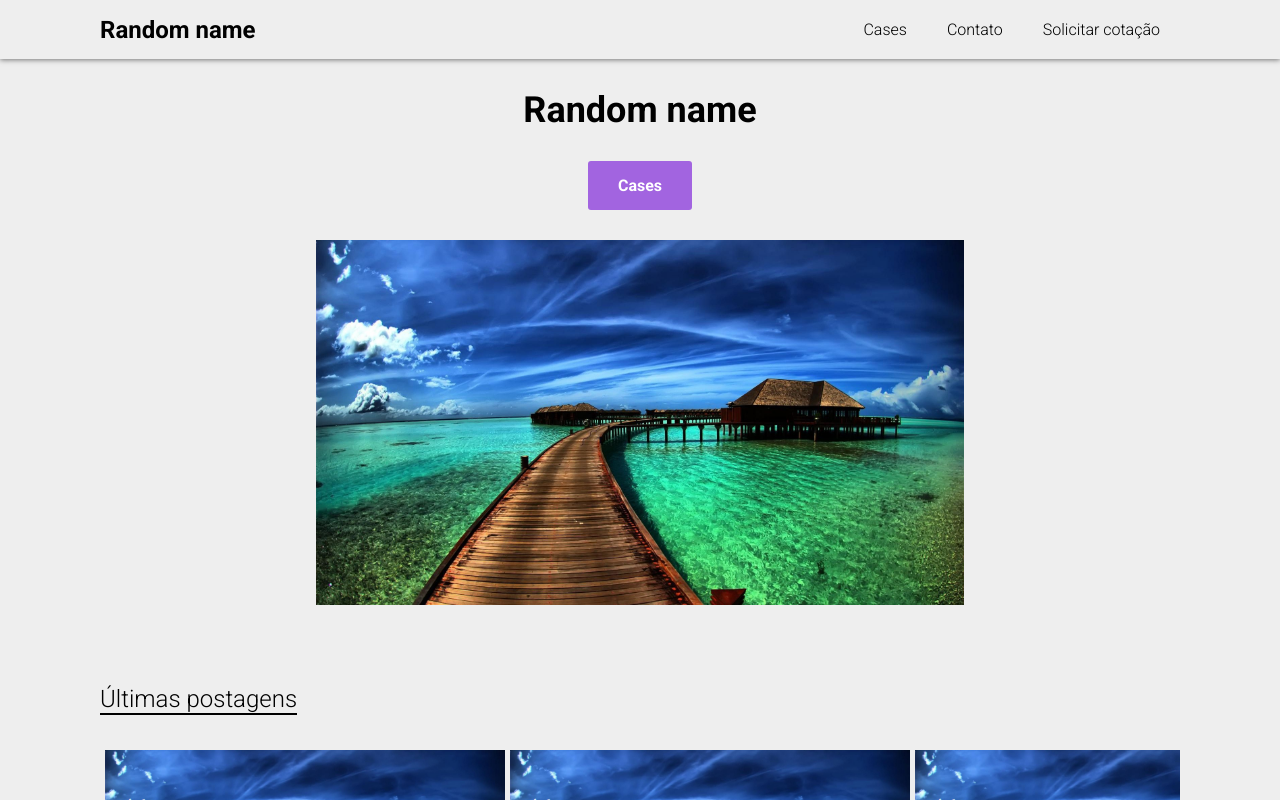
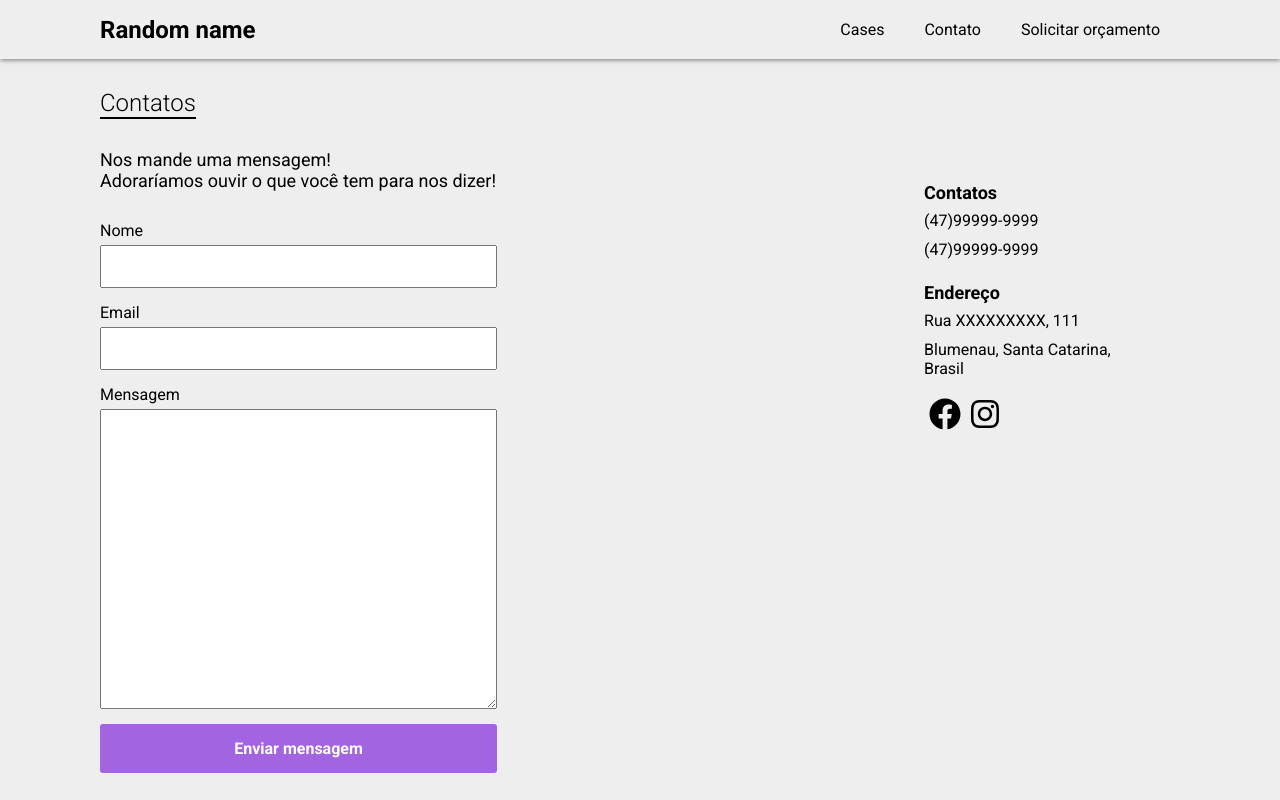
Before and after one commit to Vanfarock/ArchitectureSite, a React (Create React App) app: page /contacts in a window 1280 px wide. Shown: the top 800 px of the page. Built offline with nearby package versions, Linux system fonts and the light colour scheme; the HTML template or start-up script is replaced by a standard one.

Commit message:
Finished sketch of cases and contacts page

```diff
--- a/src/App.js
+++ b/src/App.js
@@ -3,16 +3,31 @@ import { fas } from '@fortawesome/free-solid-svg-icons';
 import { fab } from '@fortawesome/free-brands-svg-icons';
 import { ThemeProvider } from 'styled-components';
 import { GlobalStyle } from './styles/globalStyles';
+import { BrowserRouter, Switch, Route } from 'react-router-dom';
 import light from './styles/themes/light';
+import Menu from './pages/Menu';
+import Footer from './pages/Footer';
 import MainContent from './pages/MainContent';
-
+import CasesPage from './pages/CasesPage';
+import ContactPage from './pages/ContactPage';
 
 function App() {
     return (
         <ThemeProvider theme={light}>
-        <MainContent />
-        <GlobalStyle />
-    </ThemeProvider>
+            <BrowserRouter>
+                <Menu />
+
+                <Switch>
+                    <Route path="/" exact component={MainContent} />
+                    <Route path="/cases" component={CasesPage} />
+                    <Route path="/contacts" component={ContactPage} />
+                </Switch>
+
+                <Footer />
+            </BrowserRouter>
+
+            <GlobalStyle />
+        </ThemeProvider>
   );
 }
 
--- /dev/null
+++ b/src/pages/CasesPage/index.jsx
@@ -0,0 +1,44 @@
+import React, { useState, useEffect } from 'react';
+import ImageTeste from '../../assets/images/introduction-image.jpg';
+import Title from '../../components/Title';
+import { MainContainer,
+         CasesContainer,
+         Case } from './styles';
+
+export default function CasesPage() {
+    const [cases, setCases] = useState([]);
+
+    useEffect(() => {
+        setCases([{
+            img: ImageTeste,
+            caseName: 'Projeto 1'
+        },
+        {
+            img: ImageTeste,
+            caseName: 'Projeto 2'
+        },
+        {
+            img: ImageTeste,
+            caseName: 'Projeto 3'
+        },
+        {
+            img: ImageTeste,
+            caseName: 'Projeto 4'
+        },
+        {
+            img: ImageTeste,
+            caseName: 'Projeto 5'
+        }])
+    }, []);
+
+    return (
+        <MainContainer>
+            <Title>Cases</Title>
+            <CasesContainer>
+                {
+                    cases.map((c, index) => <Case key={`case_img_${index}`} src={c.img} alt={c.caseName} />)
+                }
+            </CasesContainer>
+        </MainContainer>
+    );
+}
--- /dev/null
+++ b/src/pages/CasesPage/styles.js
@@ -0,0 +1,20 @@
+import styled from 'styled-components';
+
+export const MainContainer = styled.div`
+    display: flex;
+    flex-direction: column;
+    align-items: flex-start;
+    justify-content: center;
+
+    padding: 0 var(--base-padding);
+`;
+
+export const CasesContainer = styled.div`
+    display: grid;
+    grid-template-columns: repeat(3, 1fr);
+    grid-gap: 5px;
+`;
+
+export const Case = styled.img`
+    max-width: 100%;
+`;
--- /dev/null
+++ b/src/pages/ContactPage/index.jsx
@@ -0,0 +1,62 @@
+import React from 'react';
+import Button from '../../components/Button';
+import Title from '../../components/Title';
+import { MainContainer,
+         ContactsContainer,
+         SendMessageContainer,
+         SendMessageInfo,
+         SendMessageForm,
+         Label,
+         Input,
+         TextArea,
+         SideBar,
+         SideBarContainer,
+         SideBarTitle,
+         SideBarContent,
+         SideBarSocialMediaContainer } from './styles';
+         import { FontAwesomeIcon } from '@fortawesome/react-fontawesome'
+
+
+export default function ContactPage() {
+    const sendMessage = function (e){
+        e.preventDefault();
+    }
+
+    return (
+        <MainContainer>
+            <Title>Contatos</Title>
+            <ContactsContainer>
+                <SendMessageContainer>
+                    <SendMessageInfo>Nos mande uma mensagem!<br /> Adoraríamos ouvir o que você tem para nos dizer!</SendMessageInfo>
+                    <SendMessageForm onSubmit={sendMessage}>
+                        <Label>Nome</Label>
+                        <Input type="text" name="name" id="name_contact" />
+                        <Label>Email</Label>
+                        <Input type="email" name="email" id="email_contact" />
+                        <Label>Mensagem</Label>
+                        <TextArea name="message" id="message_contact" />
+                        <Button width="50%">Enviar mensagem</Button>
+                    </SendMessageForm>
+                </SendMessageContainer>
+                <SideBar>
+                    <SideBarContainer>
+                        <SideBarTitle>Contatos</SideBarTitle>
+                        <SideBarContent>(47)99999-9999</SideBarContent>
+                        <SideBarContent>(47)99999-9999</SideBarContent>
+                    </SideBarContainer>
+
+                    <SideBarContainer>
+                        <SideBarTitle>Endereço</SideBarTitle>
+                        <SideBarContent>Rua XXXXXXXXX, 111</SideBarContent>
+                        <SideBarContent>Blumenau, Santa Catarina, Brasil</SideBarContent>
+                    </SideBarContainer>
+
+                    <SideBarSocialMediaContainer>
+                        <FontAwesomeIcon size="2x" icon={["fab", "facebook"]}  />
+                        <FontAwesomeIcon size="2x" icon={["fab", "instagram"]}  />
+                    </SideBarSocialMediaContainer>
+                </SideBar>
+            </ContactsContainer>
+        </MainContainer>
+    );
+}
--- /dev/null
+++ b/src/pages/ContactPage/styles.js
@@ -0,0 +1,98 @@
+import styled from 'styled-components';
+
+export const MainContainer = styled.div`
+    display: flex;
+    flex-direction: column;
+    align-items: flex-start;
+    justify-content: center;
+
+    padding: 0 var(--base-padding);
+`;
+
+export const ContactsContainer = styled.div`
+    display: flex;
+    flex-direction: row;
+    justify-content: center;
+
+    width: 100%;
+`;
+
+export const SendMessageContainer = styled.div`
+    display: flex;
+    flex-direction: column;
+    justify-content: flex-start;
+    align-items: flex-start;
+
+    width: 75%;
+`;
+
+export const SendMessageForm = styled.form`
+    display: flex;
+    flex-direction: column;
+    align-items: flex-start;
+
+    width: 100%;
+`;
+
+export const SendMessageInfo = styled.p`
+    font-size: 18px;
+
+    margin-bottom: 30px;
+`;
+
+export const Label = styled.label`
+    margin-bottom: 5px;
+`;
+
+export const Input = styled.input`
+    font-size: 16px;
+    padding: 10px;
+    width: 50%;
+
+    margin-bottom: 15px;
+`;
+
+export const TextArea = styled.textarea`
+    font-size: 16px;
+    padding: 10px;
+
+    margin-bottom: 15px;
+
+    width: 50%;
+    max-width: 100%;
+
+    height: 300px;
+`;
+
+export const SideBar = styled.div`
+    display: flex;
+    flex-direction: column;
+
+    padding: 30px;
+`;
+
+export const SideBarContainer = styled.div`
+    margin-bottom: 15px;
+`;
+
+export const SideBarTitle = styled.p`
+    font-weight: bold;
+    font-size: 18px;
+
+    padding: 3px 0;
+`;
+
+export const SideBarContent = styled.p`
+    padding: 5px 0;
+
+    font-size: 16px;
+`;
+
+export const SideBarSocialMediaContainer = styled.div`
+    display: flex;
+    flex-direction: row;
+
+    & > * {
+        margin: 0 5px;
+    }
+`;
--- a/src/pages/Footer/index.jsx
+++ b/src/pages/Footer/index.jsx
@@ -3,6 +3,7 @@ import Button from '../../components/Button';
 import { FooterContainer,
          FooterContent,
          FooterColumn,
+         FooterRow,
          FooterMenuTitle,
          FooterMenuContent } from './styles';
 import { FontAwesomeIcon } from '@fortawesome/react-fontawesome'
@@ -21,6 +22,10 @@ export default function Footer() {
                     <FooterMenuTitle>Contatos</FooterMenuTitle>
                     <FooterMenuContent>(47)99999-9999</FooterMenuContent>
                     <FooterMenuContent>(47)99999-9999</FooterMenuContent>
+                    <FooterRow>
+                        <FontAwesomeIcon size="2x" icon={["fab", "facebook"]}  />
+                        <FontAwesomeIcon size="2x" icon={["fab", "instagram"]}  />
+                    </FooterRow>
                 </FooterColumn>
                 <FooterColumn>
                     <FooterMenuTitle>Endereço</FooterMenuTitle>
@@ -28,11 +33,7 @@ export default function Footer() {
                     <FooterMenuContent>Blumenau, Santa Catarina, Brasil</FooterMenuContent>
                 </FooterColumn>
                 <FooterColumn>
-                    <FontAwesomeIcon icon={["fab", "facebook"]}  />
-                    <FontAwesomeIcon icon={["fab", "instagram"]}  />
-                </FooterColumn>
-                <FooterColumn>
-                    <Button>Solicitar cotação</Button>
+                    <Button>Solicitar orçamento</Button>
                 </FooterColumn>
             </FooterContent>
         </FooterContainer>
--- a/src/pages/Footer/styles.js
+++ b/src/pages/Footer/styles.js
@@ -28,8 +28,16 @@ export const FooterColumn = styled.div`
     flex-direction: column;
     justify-content: center;
     align-items: flex-start;
+`;
 
-    /* flex: 1; */
+export const FooterRow = styled.div`
+    display: flex;
+    flex-direction: row;
+    justify-content: space-around;
+    align-items: center;
+
+    margin-top: 5px;
+    width: 100%;
 `;
 
 export const FooterMenuTitle = styled.p`
--- a/src/pages/MainContent/index.jsx
+++ b/src/pages/MainContent/index.jsx
@@ -1,21 +1,17 @@
 import React from 'react';
-import Menu from '../Menu';
 import HomePage from '../HomePage';
 import LastPosts from '../LastPosts';
 import Gallery from '../Gallery';
 import Location from '../Location';
-import Footer from '../Footer';
 import { MainContainer } from './styles';
 
 export default function MainContent() {
     return (
         <MainContainer>
-            <Menu />
             <HomePage />
             <LastPosts />
             <Gallery />
             <Location />
-            <Footer />
         </MainContainer>
     )
 }
--- a/src/pages/Menu/index.jsx
+++ b/src/pages/Menu/index.jsx
@@ -1,10 +1,10 @@
 import React from 'react';
 import { MenuContainer,
          MenuLeftSide,
-        //  MenuIcon,
          Logo,
          MenuList,
-         MenuListItem } from './styles';
+         MenuListItem,
+         MenuListItemLink,} from './styles';
 
 export default function Menu() {
     return (
@@ -13,9 +13,15 @@ export default function Menu() {
                 <Logo className="teste">Random name</Logo>
             </MenuLeftSide>
             <MenuList>
-                <MenuListItem>Cases</MenuListItem>
-                <MenuListItem>Contato</MenuListItem>
-                <MenuListItem>Solicitar cotação</MenuListItem>
+                <MenuListItem>
+                    <MenuListItemLink to="/cases">Cases</MenuListItemLink>
+                </MenuListItem>
+                <MenuListItem>
+                    <MenuListItemLink to="/contacts">Contato</MenuListItemLink>
+                </MenuListItem>
+                <MenuListItem>
+                    <MenuListItemLink to="/budget">Solicitar orçamento</MenuListItemLink>
+                </MenuListItem>
             </MenuList>
         </MenuContainer>
     )
--- a/src/pages/Menu/styles.js
+++ b/src/pages/Menu/styles.js
@@ -1,4 +1,5 @@
 import styled from 'styled-components';
+import { Link } from 'react-router-dom';
 
 export const MenuContainer = styled.nav`
     width: 100%;
@@ -13,7 +14,6 @@ export const MenuContainer = styled.nav`
     box-shadow: 0px 1px 5px 0px rgba(0,0,0,0.5);
 
     padding: 0 var(--base-padding);
-    /* padding: 15px 20%; */
 
     margin-bottom: 30px;
 `;
@@ -46,13 +46,15 @@ export const MenuList = styled.ul`
 `;
 
 export const MenuListItem = styled.li`
-    font-weight: lighter;
     text-decoration: none;
     padding: 20px;
+`;
+
+export const MenuListItemLink = styled(Link)`
+    text-decoration: none;
+    transition: all .4s ease;
 
     &:hover {
-        background-color: ${props => props.theme.primaryColor};
-
-        cursor: pointer;
+        font-weight: bold;
     }
 `;
--- a/src/styles/globalStyles.js
+++ b/src/styles/globalStyles.js
@@ -32,8 +32,7 @@ export const GlobalStyle = createGlobalStyle`
         display: flex;
         flex-direction: column;
 
-        height: 100%;
-        /* flex: 1; */
+        min-height: 100vh;
     }
 
     ul {
```
Also changed, not shown: 1 other file (tests, documents, lock files or other folders).
